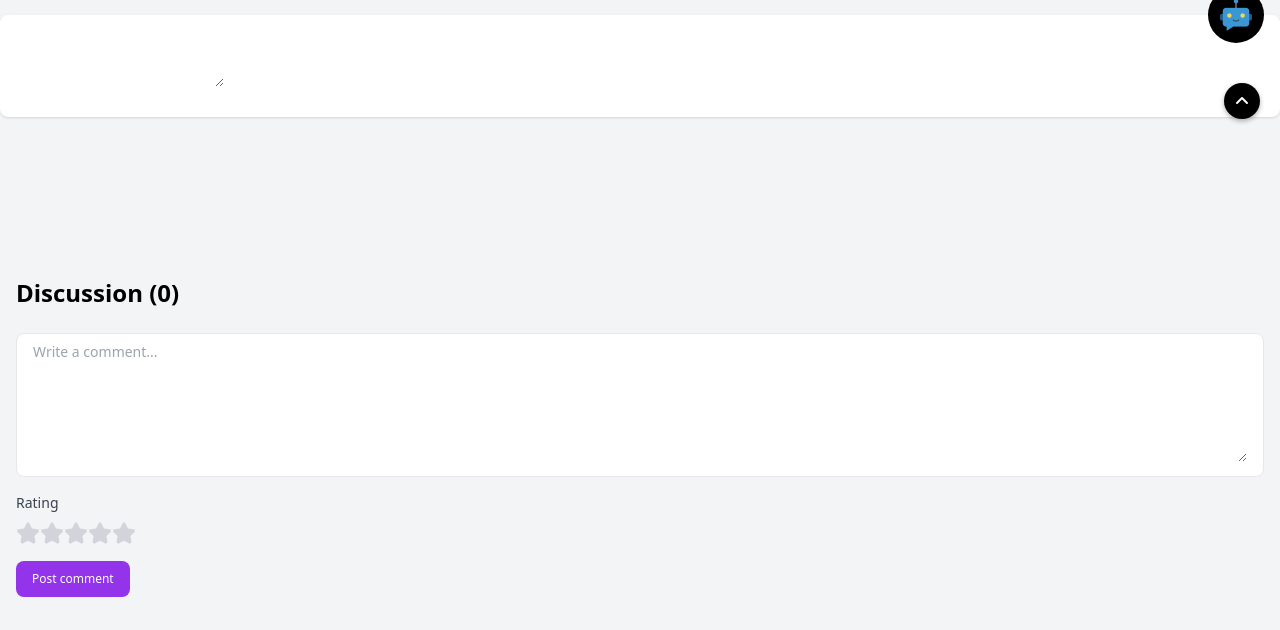
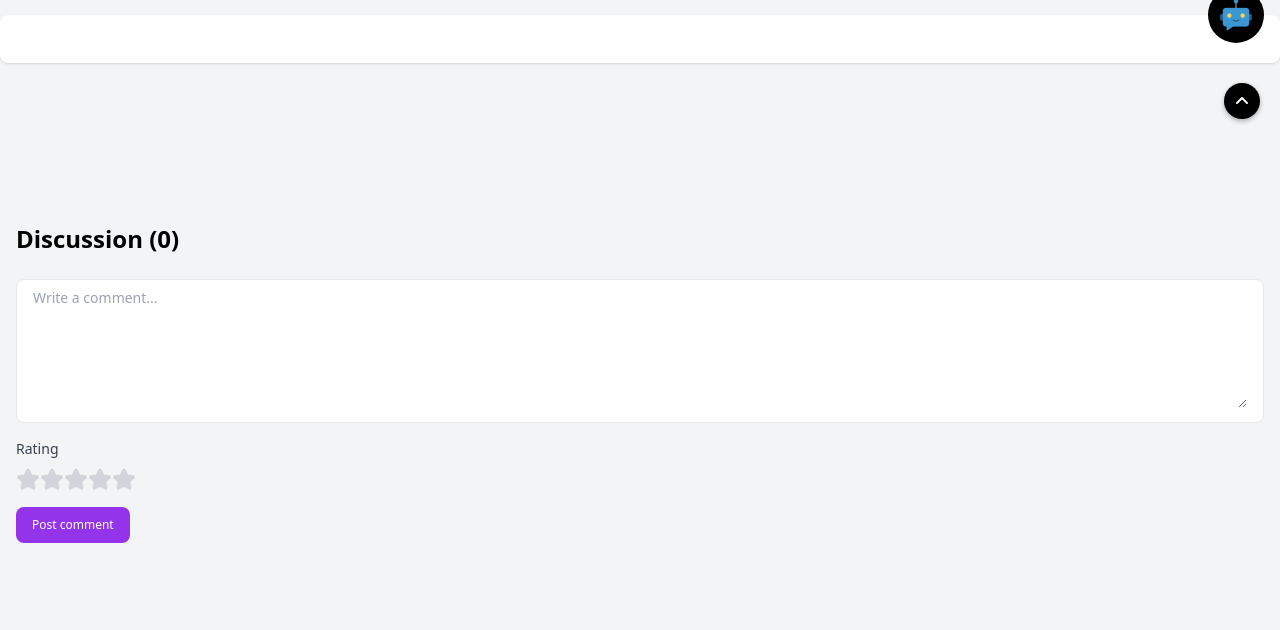
Before and after one commit to 0nah1d/auction-management-system, a Django app: page /auction/2 in a window 1280 px wide. Shown: the part 661-1291 px from the top of the page. Run offline with Django 3.2, Linux system fonts and the light colour scheme; data comes from the database, SQL or seed files in the repository; both versions use the stored data as it was after the commit; data that the repository does not hold is empty; parts of the project's set-up code (start-up, migrations or seed data) failed here and were passed over; some libraries are stand-ins or nearby versions.

Commit message:
update tinymce

```diff
--- a/auctions/static/js/detailsPage/others.js
+++ b/auctions/static/js/detailsPage/others.js
@@ -3,16 +3,18 @@ tinymce.init({
     selector: '#desc',
     menubar: false,
     toolbar: false,
-    plugins: 'code',
+    plugins: 'autoresize',
     readonly: true,
     statusbar: false,
-    content_style: `body { padding: 0; margin: 0; height: auto; }`,
     setup: function (editor) {
         editor.on('init', function () {
-            editor.getContainer().style.border = 'none';
+            const editorContainer = editor.getContainer();
+            editorContainer.style.border = 'none';
+            editorContainer.style.outline = 'none';
         });
-    }
+    },
 });
+
 
 //=====================tinymce=====================
 
--- a/auctions/templates/details.html
+++ b/auctions/templates/details.html
@@ -206,10 +206,11 @@
                 <span class="line-clamp-1 overflow-hidden">{{ list.title }}</span>
             </h3>
             <div class="mt-4">
-                <div class="bg-white shadow rounded-lg p-6">
-                    <textarea id="desc">
-                        {{ list.desc }}
-                    </textarea>
+                <div class="bg-white shadow rounded-lg p-6 relative h-full w-full">
+                    <div id="desc">
+                        {{ list.desc|safe }}
+                    </div>
+                    <div class="absolute top-0 left-0 h-full w-full"></div>
                 </div>
             </div>
         </div>
```
Also changed, not shown: db.sqlite3, 1 other file.
